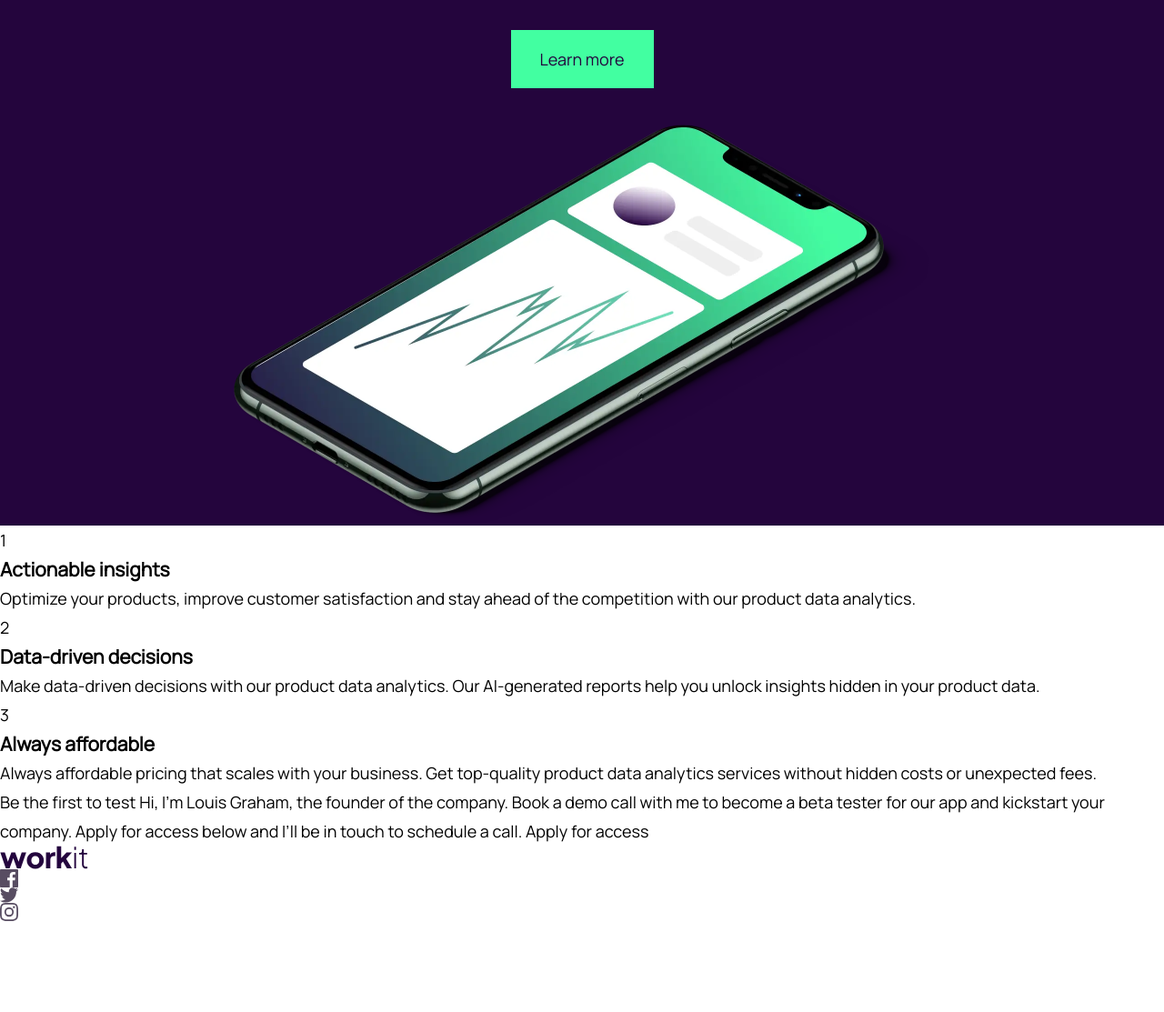
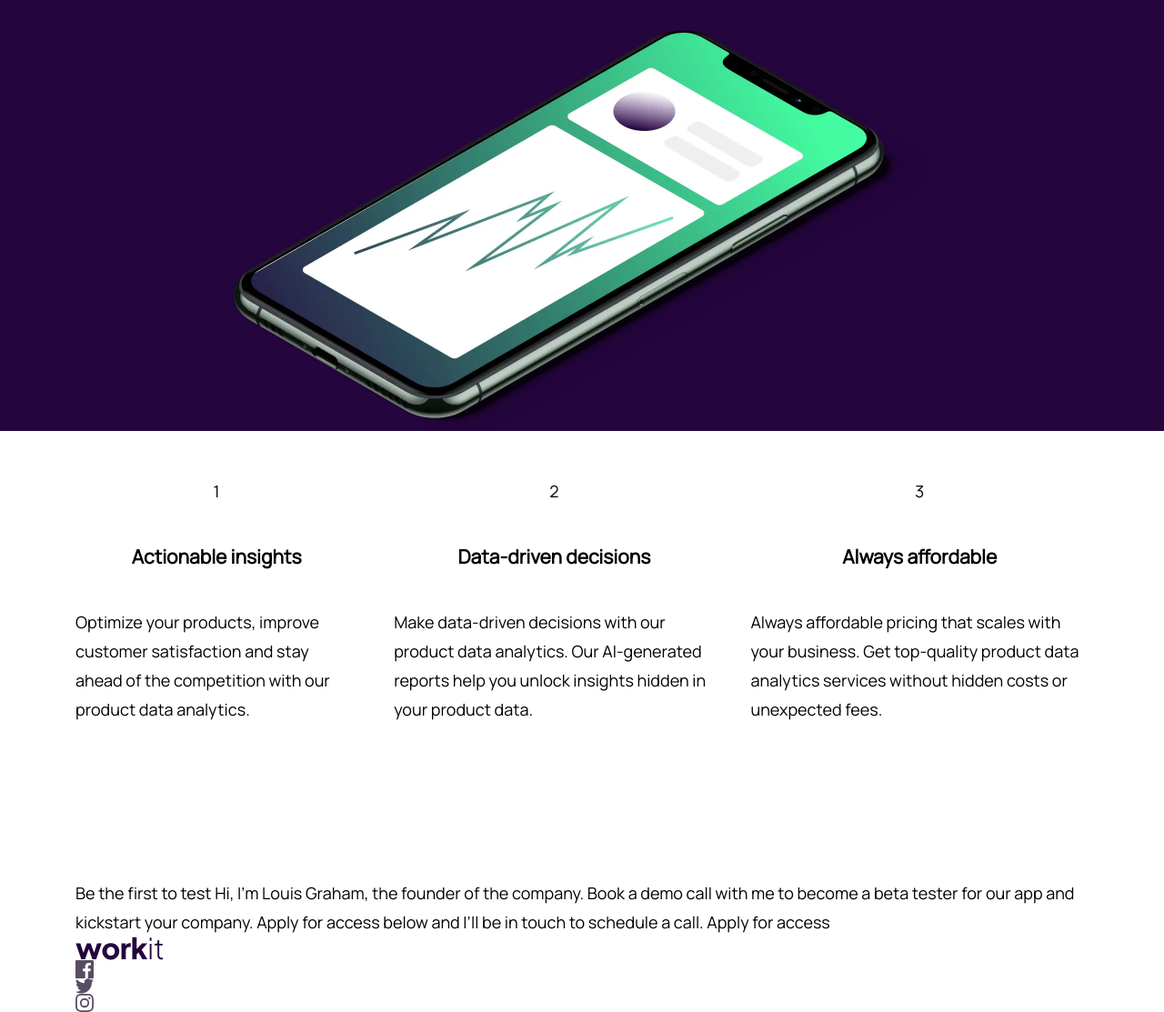
Before and after one commit to hphemanathan/workit-landing-page, a plain HTML site: page starter-code/index.html in a window 1280 px wide. Shown: the part 360-1473 px from the top of the page at 91% size. Before the commit the page ends 1373 px from the top, so only its background shows below. Drawn offline with Linux system fonts and the light colour scheme.

Commit message:
still building

```diff
--- a/starter-code/index.html
+++ b/starter-code/index.html
@@ -31,44 +31,48 @@
 
   <main>
 
-    <section class="section-hero">
+    <section class="section-hero flex flex--direction flex--props">
 
-      <div class="container flex flex--props">
+      <div class="container wrapper flex flex--props">
 
         <h1 class="heading-primary"> Data tailored to <span> your needs. </span> </h1>
 
         <a class='btn-primary' href=""> Learn more </a>
 
-        <img class="hero-img" src="/starter-code/assets/images/image-hero.webp" alt="Data showing in the mobile screen"
-          width="767px" height="441px">
+
 
       </div>
 
+      <img class="hero-img" src="/starter-code/assets/images/image-hero.webp" alt="Data showing in the mobile screen"
+        width="767px" height="441px">
+
+
+
     </section>
 
-    <section>
+    <section class="section-features container flex flex--props">
 
-      <div>
+      <div class="feature-list flex flex--direction flex--props">
 
-        <p>1</p>
+        <p class="feature-list-number">1</p>
         <h3>Actionable insights</h3>
-        <p> Optimize your products, improve customer satisfaction and stay ahead of the competition
+        <p class="test"> Optimize your products, improve customer satisfaction and stay ahead of the competition
           with our product data analytics. </p>
 
       </div>
 
-      <div>
+      <div class="feature-list flex flex--direction flex--props ">
 
-        <p>2</p>
+        <p class="feature-list-number">2</p>
         <h3> Data-driven decisions </h3>
         <p> Make data-driven decisions with our product data analytics. Our AI-generated reports help
           you unlock insights hidden in your product data. </p>
 
       </div>
 
-      <div>
+      <div class="feature-list flex flex--direction flex--props">
 
-        <p> 3 </p>
+        <p class="feature-list-number"> 3 </p>
         <h3>Always affordable</h3>
         <p> Always affordable pricing that scales with your business. Get top-quality product data
           analytics services without hidden costs or unexpected fees.</p>
@@ -77,7 +81,7 @@
 
     </section>
 
-    <section>
+    <section class="container">
 
       Be the first to test
 
@@ -91,7 +95,7 @@
 
   </main>
 
-  <footer>
+  <footer class="container">
 
     <a href="">
       <img src="/starter-code/assets/images/logo-dark.svg" alt="">
--- a/starter-code/style.css
+++ b/starter-code/style.css
@@ -87,23 +87,23 @@ body {
 }
 
 .flex--props {
-  flex-direction: column;
   align-items: center;
   justify-content: center;
   gap: 4rem;
+}
+
+.flex--direction {
+  flex-direction: column;
 }
 
 .container {
   max-width: 111.4rem;
   margin: 0 auto;
 }
+
 .header {
   background-color: var(--bg-primary);
   padding-top: 5.8rem;
-}
-
-.section-hero {
-  background-color: var(--bg-primary);
 }
 
 .btn-secondary:link,
@@ -153,8 +153,23 @@ body {
   box-shadow: inset 0 0 0 2px var(--accent-primary);
 }
 
+.section-hero {
+  background-color: var(--bg-primary);
+}
+
 .hero-img {
   max-inline-size: 100%;
   block-size: auto;
-  /* object-fit: cover; */
 }
+
+.section-features {
+  padding-top: 5rem;
+  padding-bottom: 17rem;
+}
+
+.feature-list-number {
+}
+
+.test {
+  display: inline-block;
+}
```
